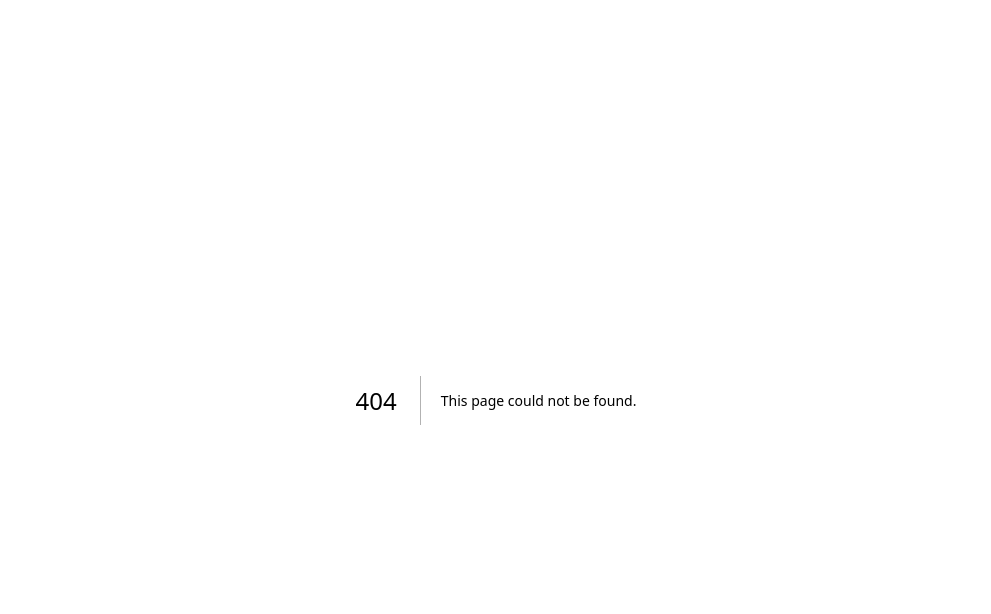
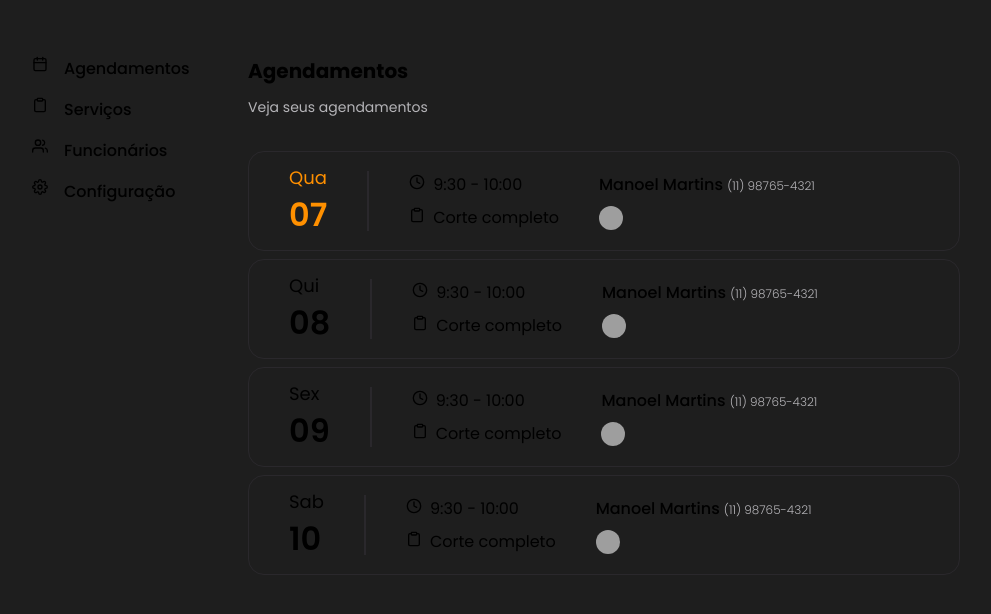
Before and after one commit to icut-dev/icut-frontend, a Next.js app: page /admin/appointment in a window 1280 px wide. Before the commit this address had no page. Shown: the top 614 px of the page, without its empty margins (144-1135 px from the left). Built offline with nearby package versions, Linux system fonts and the light colour scheme; grey boxes are pictures that could not be loaded.

Commit message:
feat: add admin appointment

```diff
--- /dev/null
+++ b/src/app/admin/layout.tsx
@@ -0,0 +1,9 @@
+import { ReactNode } from 'react';
+
+export default function AdminLayout({ children }: { children: ReactNode }) {
+  return (
+    <div style={{ margin: '0 auto', maxWidth: '960px', padding: '0 1rem' }}>
+      {children}
+    </div>
+  );
+}
--- a/src/app/globals.scss
+++ b/src/app/globals.scss
@@ -42,6 +42,7 @@
   --card-border-rgb: 131, 134, 135;
 
   --light-text: #f4ede8;
+  --light-100: #f4ede8;
   --light-200: #b5b4b8;
 
   --dark-100: #201f24;
--- /dev/null
+++ b/src/appRoot/main/factories/pages/admin/appointment/appointment.factory.tsx
@@ -0,0 +1,5 @@
+import { AdminAppointmentTag } from '~/appRoot/presentation/pages/admin/appointment';
+
+export const makeAdminAppointment = () => {
+  return <AdminAppointmentTag />;
+};
--- a/src/appRoot/presentation/components/header/index.tsx
+++ b/src/appRoot/presentation/components/header/index.tsx
@@ -1,6 +1,5 @@
 import { useRouter } from 'next/navigation';
 import { HiOutlineChevronLeft } from 'react-icons/hi';
-
 import styles from './styles.module.scss';
 
 interface HeaderProps {
--- /dev/null
+++ b/src/appRoot/presentation/components/sidebar/index.tsx
@@ -0,0 +1,47 @@
+import Link from 'next/link';
+import {
+  FiCalendar,
+  FiClipboard,
+  FiCoffee,
+  FiSettings,
+  FiUsers,
+} from 'react-icons/fi';
+import styles from './styles.module.scss';
+
+export function Sidebar() {
+  return (
+    <aside className={styles.container}>
+      <div>
+        <ul className={`${styles.nav_list}`}>
+          <li className={`${styles.nav_link}`}>
+            <Link href='/admin/dashboard'>
+              <FiCalendar />
+              <span>Agendamentos</span>
+            </Link>
+          </li>
+
+          <li className={`${styles.nav_link}`}>
+            <Link href='/admin/dashboard'>
+              <FiClipboard />
+              <span>Serviços</span>
+            </Link>
+          </li>
+
+          <li className={`${styles.nav_link} ${styles.active}`}>
+            <Link href='/admin/dashboard'>
+              <FiUsers />
+              <span>Funcionários</span>
+            </Link>
+          </li>
+
+          <li className={`${styles.nav_link} ${styles.active}`}>
+            <Link href='/admin/dashboard'>
+              <FiSettings />
+              <span>Configuração</span>
+            </Link>
+          </li>
+        </ul>
+      </div>
+    </aside>
+  );
+}
--- /dev/null
+++ b/src/appRoot/presentation/components/sidebar/styles.module.scss
@@ -0,0 +1,29 @@
+.container {
+  min-width: 160px;
+  max-width: 160px;
+  margin-right: 56px;
+}
+
+.nav_list {
+  .nav_link + .nav_link {
+    margin-top: 16px;
+  }
+}
+
+.nav_link {
+  list-style: none;
+
+  a {
+    display: flex;
+  }
+
+  span {
+    margin-left: 16px;
+    font-weight: 500;
+    font-size: 16px;
+  }
+
+  &:hover {
+    color: var(--light-200);
+  }
+}
--- /dev/null
+++ b/src/appRoot/presentation/pages/admin/appointment/appointment.tsx
@@ -0,0 +1,158 @@
+import Image from 'next/image';
+import { FiClipboard, FiClock } from 'react-icons/fi';
+import { Sidebar } from '~/appRoot/presentation/components/sidebar';
+import styles from './styles.module.scss';
+
+function AdminAppointmentPageComponent() {
+  return (
+    <div className={styles.container}>
+      <Sidebar />
+
+      <main className={styles.content}>
+        <section className={styles.header}>
+          <h1>Agendamentos</h1>
+
+          <span>Veja seus agendamentos</span>
+        </section>
+
+        <section className={styles.appointments}>
+          <div className={`${styles.appointment} ${styles.currentDay}`}>
+            <div className={styles.date}>
+              <span className={styles.dayOfWeek}>Qua</span>
+              <span className={styles.day}>07</span>
+            </div>
+
+            <div className={styles.divider} />
+
+            <div className={styles.time}>
+              <span>
+                <FiClock />
+                9:30 - 10:00
+              </span>
+              <span>
+                <FiClipboard />
+                Corte completo
+              </span>
+            </div>
+
+            <div className={styles.user}>
+              <div>
+                <span className={styles.clientName}>Manoel Martins </span>
+                <span className={styles.phoneNumber}>(11) 98765-4321</span>
+              </div>
+
+              <Image
+                width={24}
+                height={24}
+                src='https://github.com/ManoMartins.png'
+                alt='Manoel Martins'
+              />
+            </div>
+          </div>
+
+          <div className={styles.appointment}>
+            <div className={styles.date}>
+              <span className={styles.dayOfWeek}>Qui</span>
+              <span className={styles.day}>08</span>
+            </div>
+
+            <div className={styles.divider} />
+
+            <div className={styles.time}>
+              <span>
+                <FiClock />
+                9:30 - 10:00
+              </span>
+              <span>
+                <FiClipboard />
+                Corte completo
+              </span>
+            </div>
+
+            <div className={styles.user}>
+              <div>
+                <span className={styles.clientName}>Manoel Martins </span>
+                <span className={styles.phoneNumber}>(11) 98765-4321</span>
+              </div>
+
+              <Image
+                width={24}
+                height={24}
+                src='https://github.com/ManoMartins.png'
+                alt='Manoel Martins'
+              />
+            </div>
+          </div>
+          <div className={styles.appointment}>
+            <div className={styles.date}>
+              <span className={styles.dayOfWeek}>Sex</span>
+              <span className={styles.day}>09</span>
+            </div>
+
+            <div className={styles.divider} />
+
+            <div className={styles.time}>
+              <span>
+                <FiClock />
+                9:30 - 10:00
+              </span>
+              <span>
+                <FiClipboard />
+                Corte completo
+              </span>
+            </div>
+
+            <div className={styles.user}>
+              <div>
+                <span className={styles.clientName}>Manoel Martins </span>
+                <span className={styles.phoneNumber}>(11) 98765-4321</span>
+              </div>
+
+              <Image
+                width={24}
+                height={24}
+                src='https://github.com/ManoMartins.png'
+                alt='Manoel Martins'
+              />
+            </div>
+          </div>
+          <div className={styles.appointment}>
+            <div className={styles.date}>
+              <span className={styles.dayOfWeek}>Sab</span>
+              <span className={styles.day}>10</span>
+            </div>
+
+            <div className={styles.divider} />
+
+            <div className={styles.time}>
+              <span>
+                <FiClock />
+                9:30 - 10:00
+              </span>
+              <span>
+                <FiClipboard />
+                Corte completo
+              </span>
+            </div>
+
+            <div className={styles.user}>
+              <div>
+                <span className={styles.clientName}>Manoel Martins </span>
+                <span className={styles.phoneNumber}>(11) 98765-4321</span>
+              </div>
+
+              <Image
+                width={24}
+                height={24}
+                src='https://github.com/ManoMartins.png'
+                alt='Manoel Martins'
+              />
+            </div>
+          </div>
+        </section>
+      </main>
+    </div>
+  );
+}
+
+export default AdminAppointmentPageComponent;
--- /dev/null
+++ b/src/appRoot/presentation/pages/admin/appointment/index.ts
@@ -0,0 +1 @@
+export { default as AdminAppointmentTag } from './appointment';
--- /dev/null
+++ b/src/appRoot/presentation/pages/admin/appointment/styles.module.scss
@@ -0,0 +1,103 @@
+.container {
+  display: flex;
+  margin-top: 56px;
+}
+
+.header {
+  margin-bottom: 32px;
+
+  h1 {
+    font-size: 20px;
+    font-weight: 700;
+    margin-bottom: 8px;
+  }
+
+  span {
+    font-size: 14px;
+    color: var(--light-200);
+  }
+}
+
+.content {
+  width: 100%;
+}
+
+.appointments {
+  .appointment + .appointment {
+    margin-top: 8px;
+  }
+}
+
+.appointment {
+  height: 100px;
+  display: flex;
+  align-items: center;
+  border: 1px solid var(--dark-200);
+  border-radius: 16px;
+  padding: 16px 40px;
+
+  > * + * {
+    margin-left: 40px;
+  }
+}
+
+.currentDay {
+  .date {
+    color: var(--primary-400);
+  }
+}
+
+.date {
+  display: flex;
+  flex-direction: column;
+
+  .dayOfWeek {
+    font-size: 18px;
+  }
+
+  .day {
+    font-size: 32px;
+    font-weight: 600;
+  }
+}
+
+.divider {
+  height: 60px;
+  border: 1px solid var(--dark-200);
+}
+
+.time {
+  display: flex;
+  flex-direction: column;
+  justify-content: space-between;
+
+  height: 100%;
+  padding: 4px 0;
+
+  svg {
+    margin-right: 8px;
+  }
+}
+
+.user {
+  display: flex;
+  flex-direction: column;
+  justify-content: space-between;
+
+  height: 100%;
+  padding: 4px 0;
+
+  .clientName {
+    font-weight: 500;
+  }
+
+  .phoneNumber {
+    font-weight: 300;
+    font-size: 12px;
+    color: var(--light-200);
+  }
+
+  img {
+    border-radius: 50%;
+  }
+}
```
Also changed, not shown: src/app/admin/appointment/page.tsx (added, +8 -0 lines), 1 other file (tests, documents, lock files or other folders).
